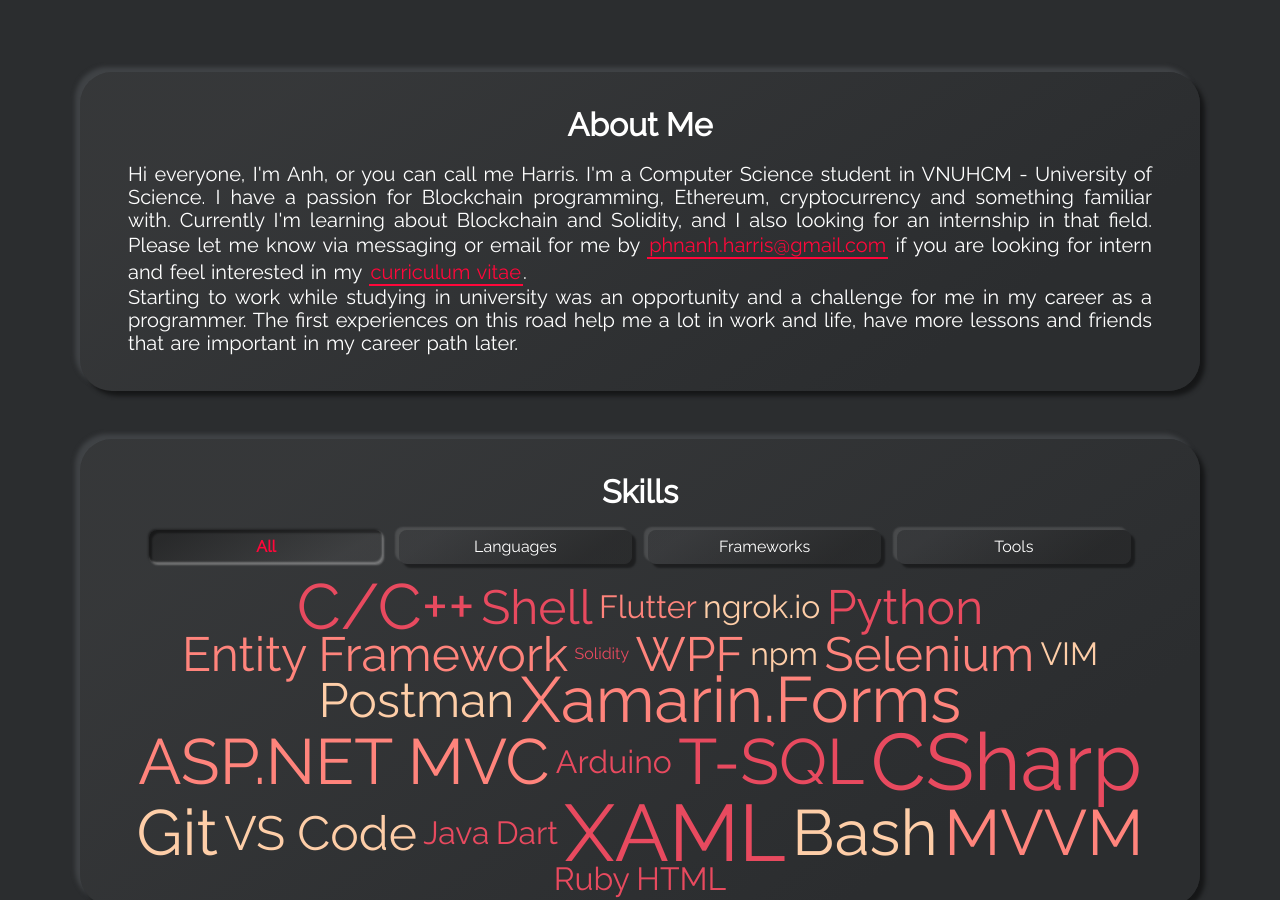
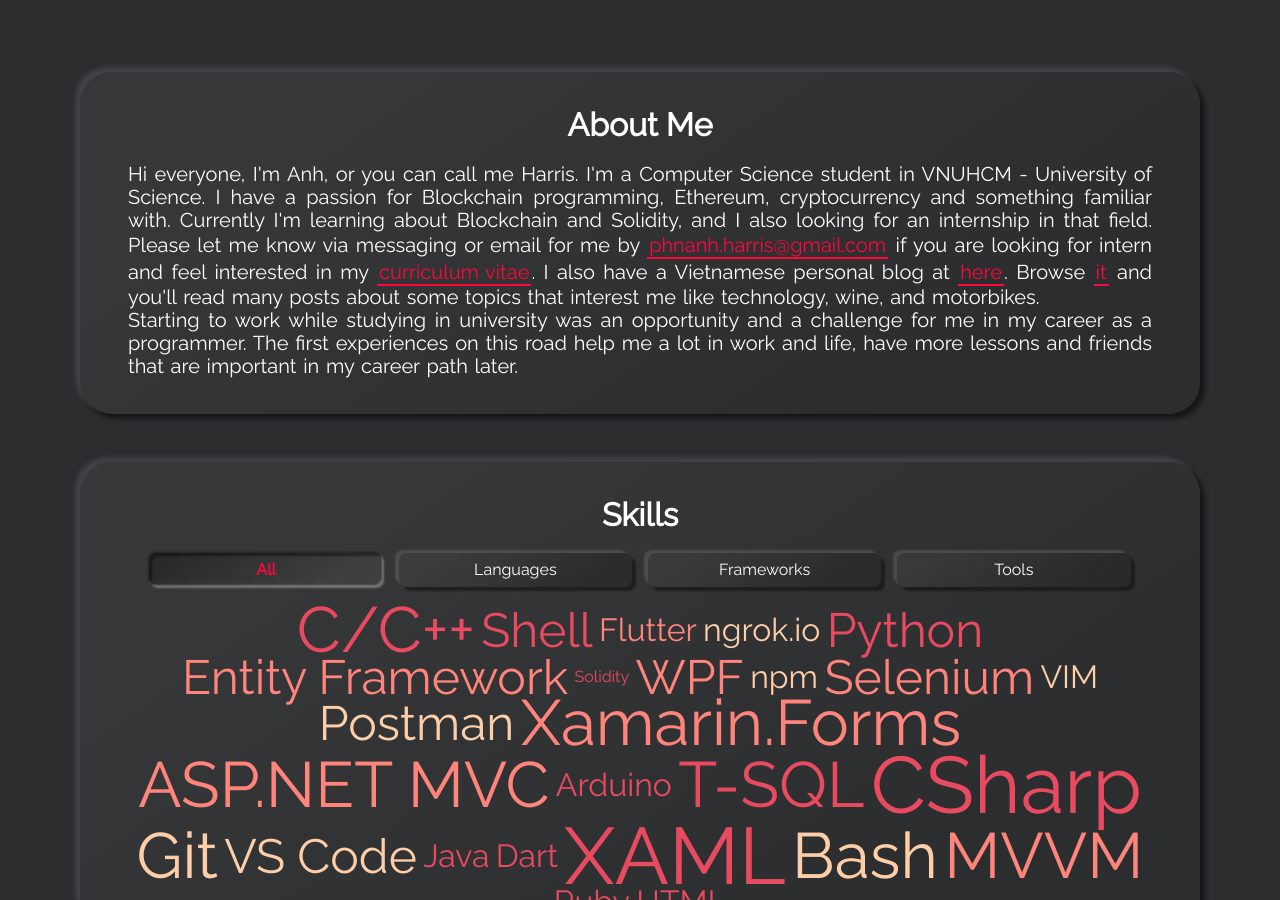
Before and after one commit to phnaharris/old-resume-jekyll, a Jekyll site: the page built from index.html, in a window 1280 px wide and 900 px high, scrolled down 988 px. Built offline with Jekyll 4.4.1, drawn with Linux system fonts in a browser that asks for light colours.

Commit message:
Update about  Add blog post.

```diff
--- a/_config.yml
+++ b/_config.yml
@@ -43,7 +43,14 @@ about_me_description: Hi everyone, I'm Anh, or you can call me Harris.
   if you are looking for intern and feel interested in my
   <a class="highlight-link" href="https://drive.google.com/file/d/1V6KNNfEf4rKxzHytjlLxm-85xKPK9Frk/view" target="_blank" rel="noreferrer">
     curriculum vitae
-  </a>. <br>
+  </a>. I also have a Vietnamese personal blog at
+  <a class="highlight-link" href="https://phnaphnt.github.io/" target="_blank" rel="noreferrer">
+    here
+  </a>. Browse
+  <a class="highlight-link" href="https://phnaphnt.github.io/" target="_blank" rel="noreferrer">
+    it
+  </a> and you'll read many posts about some topics that interest me like technology, wine, and motorbikes.
+  <br>
   Starting to work while studying in university was an opportunity and a challenge for me in my career as a programmer. The first experiences on this road help me a lot in work and life, have more lessons and friends that are important in my career path later.
 
 # SKILLS SECTION
```
